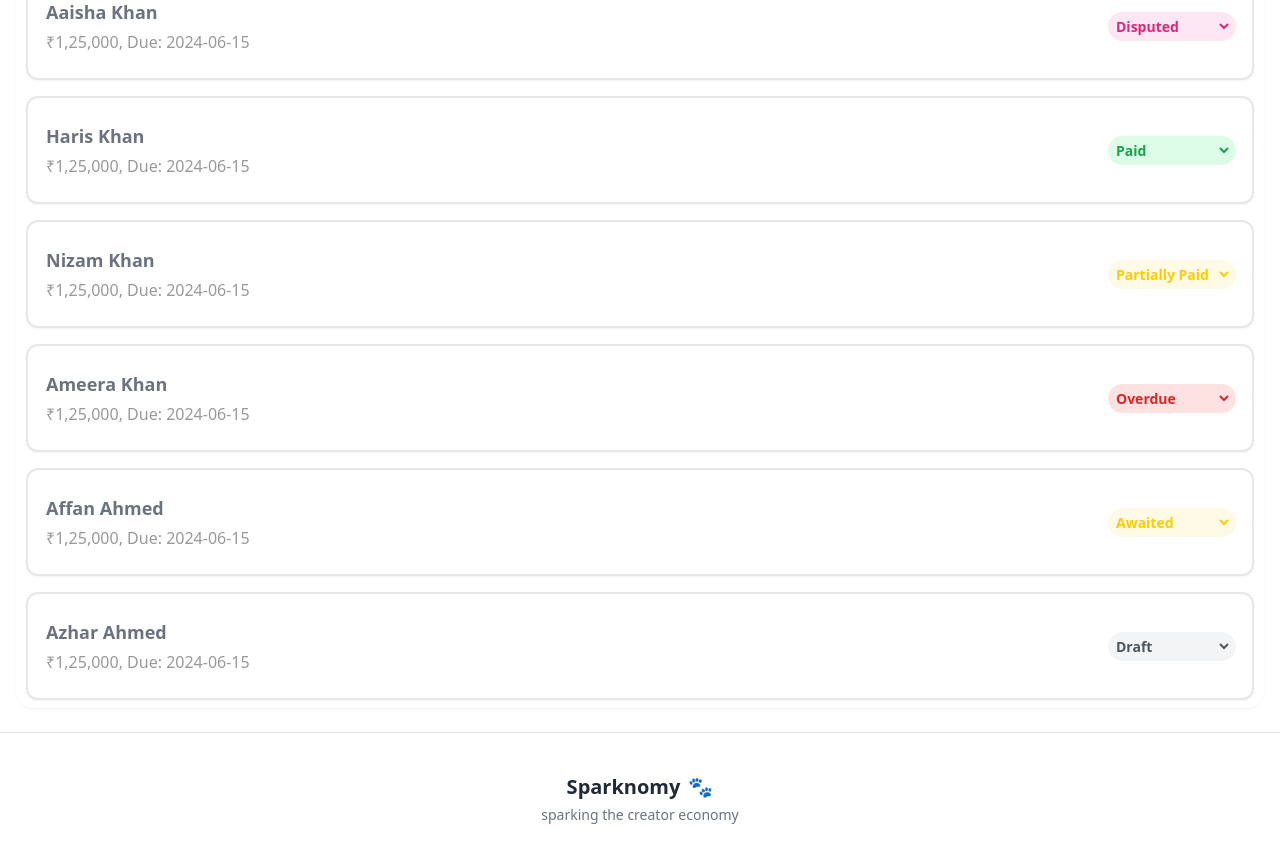
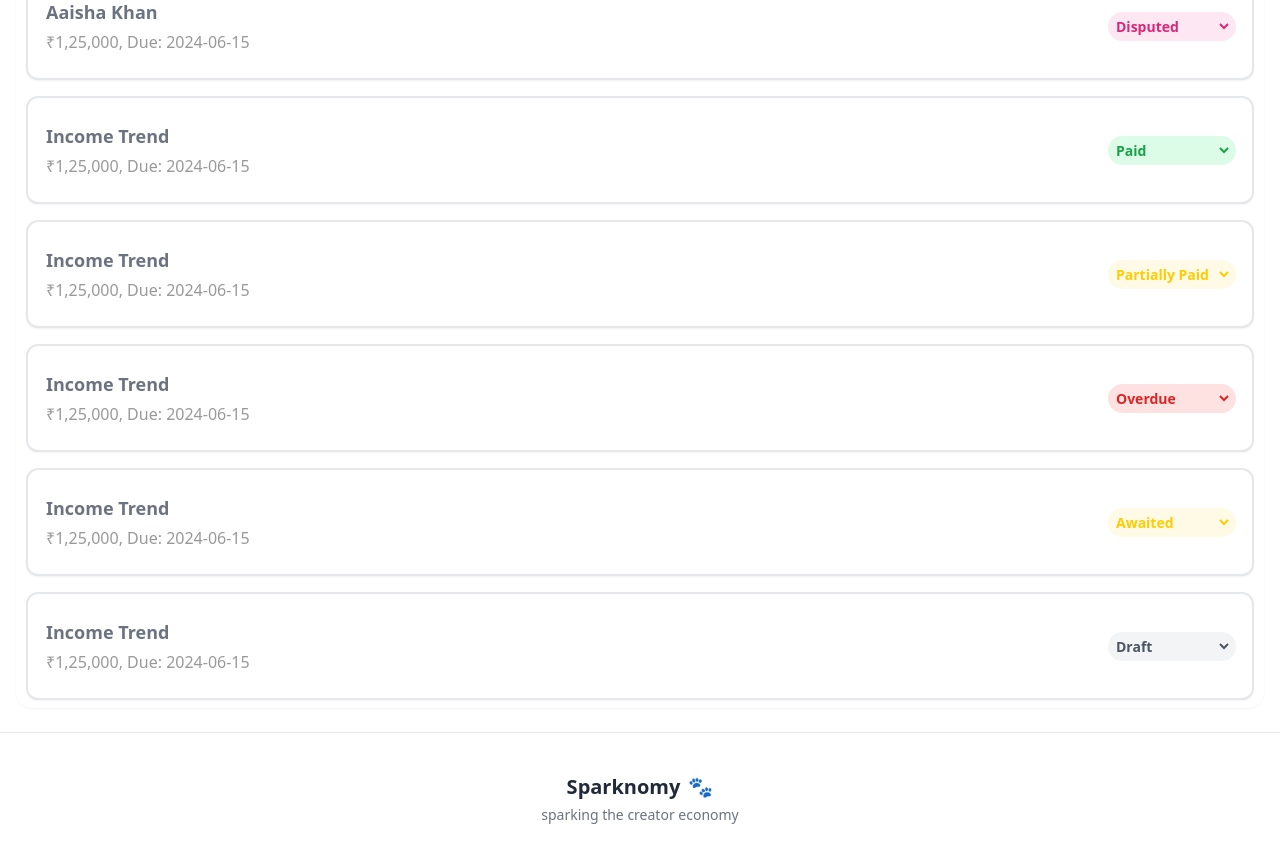
Before and after one commit to Uzrakhan/Dashboard-Sparkonomy, a React (Vite) app: page / in a window 1280 px wide. Shown: the part 1280-2143 px from the top of the page. Built offline with nearby package versions, Linux system fonts and the light colour scheme.

Commit message:
For the invoice card, removed the client name and added Income Trend as shown in the design.

```diff
--- a/src/App.jsx
+++ b/src/App.jsx
@@ -42,11 +42,11 @@ function App() {
             <div className="flex flex-col space-y-4">
               <InvoiceCard clientName="Uzra Khan" amount="₹1,25,000" date="2024-06-15" initialStatus="Update Status" />
               <InvoiceCard clientName="Aaisha Khan" amount="₹1,25,000" date="2024-06-15" initialStatus="Disputed" />
-              <InvoiceCard clientName="Haris Khan" amount="₹1,25,000" date="2024-06-15" initialStatus="Paid" />
-              <InvoiceCard clientName="Nizam Khan" amount="₹1,25,000" date="2024-06-15" initialStatus="Partially Paid" />
-              <InvoiceCard clientName="Ameera Khan" amount="₹1,25,000" date="2024-06-15" initialStatus="Overdue" />
-              <InvoiceCard clientName="Affan Ahmed" amount="₹1,25,000" date="2024-06-15" initialStatus="Awaited" />
-              <InvoiceCard clientName="Azhar Ahmed" amount="₹1,25,000" date="2024-06-15" initialStatus="Draft" />
+              <InvoiceCard clientName="Income Trend" amount="₹1,25,000" date="2024-06-15" initialStatus="Paid" />
+              <InvoiceCard clientName="Income Trend" amount="₹1,25,000" date="2024-06-15" initialStatus="Partially Paid" />
+              <InvoiceCard clientName="Income Trend" amount="₹1,25,000" date="2024-06-15" initialStatus="Overdue" />
+              <InvoiceCard clientName="Income Trend" amount="₹1,25,000" date="2024-06-15" initialStatus="Awaited" />
+              <InvoiceCard clientName="Income Trend" amount="₹1,25,000" date="2024-06-15" initialStatus="Draft" />
             </div>
           </div>
         </div>
```
